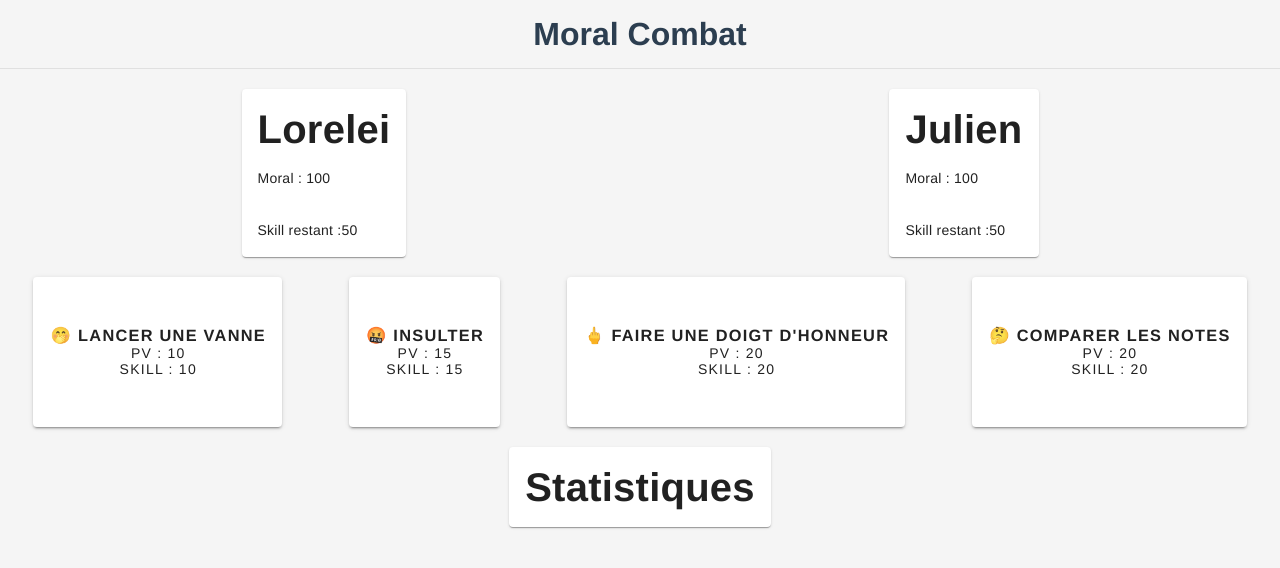
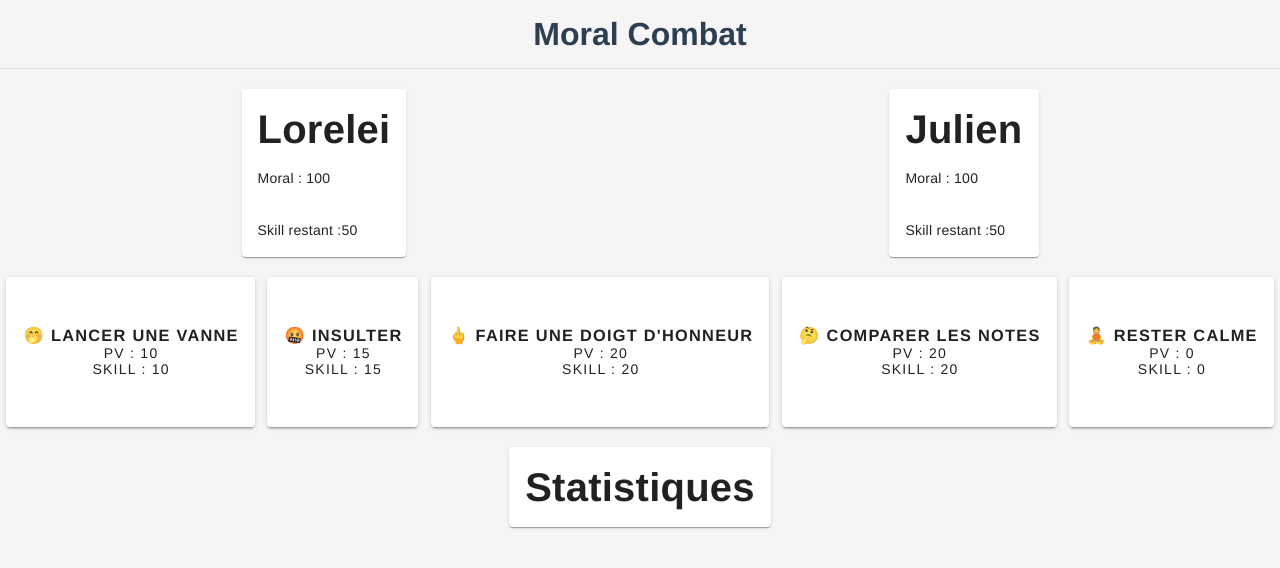
Before and after one commit to Meii-Dicale/moral-combat, a Vue app: page / in a window 1280 px wide. Shown: the top 568 px of the page. Built offline with nearby package versions, Linux system fonts and the light colour scheme.

Commit message:
mecanique de jeu

```diff
--- a/src/App.vue
+++ b/src/App.vue
@@ -2,28 +2,76 @@
   <div id="app">
 <Navbar />
 <ZoneCombat />
-<InterfaceCompetence />
+<InterfaceCompetence @competence-utilisee="handleCompetence" />
 <Statistiques />
   </div>
 </template>
 
-<script>
+<script setup>
+import { ref, provide } from 'vue';
 import InterfaceCompetence from './component/InterfaceCompetence.vue';
 import Navbar from './component/Navbar.vue';
 import Statistiques from './component/Statistiques.vue';
 import ZoneCombat from './component/ZoneCombat.vue';
 
+const combattants = ref([
+  {id: 1, nom: "Lorelei", moral: 100, skill: 50, image: ""},
+  {id: 2, nom: "Julien", moral: 100, skill: 50, image: ""}
+]);
 
-export default {
-  name: 'App',
-  components: {
-    Navbar,
-    ZoneCombat,
-    InterfaceCompetence,
-    Statistiques
+const competences = ref([
+  {id: 1, nom: "🤭 Lancer une vanne", valuePV: 10, valueSkill: 10},
+  {id: 2, nom: "🤬 Insulter", valuePV: 15, valueSkill: 15},
+  {id: 3, nom: "🖕 Faire une doigt d'honneur", valuePV: 20, valueSkill: 20},
+  {id: 4, nom: "🤔 Comparer les notes", valuePV: 20, valueSkill: 20},
+  {id: 5, nom: "🧘 Rester calme", valuePV: 0, valueSkill: 0},
+]);
+
+provide('combattants', combattants);
+
+const appliquerCompetence = (attaquantId, defenseurId, competence) => {
+  const attaquant = combattants.value.find(c => c.id === attaquantId);
+  const defenseur = combattants.value.find(c => c.id === defenseurId);
+
+  if (attaquant && defenseur) {
+    if (attaquant.skill >= competence.valueSkill) {
+      defenseur.moral = Math.max(0, defenseur.moral - competence.valuePV);
+      attaquant.skill = Math.max(0, attaquant.skill - competence.valueSkill);
+      attaquant.skill++
+      return true;
+    }
   }
+  return false;
+};
 
-}
+const tourOrdinateur = () => {
+  const competenceAleatoire = competences.value[Math.floor(Math.random() * competences.value.length)];
+
+  const succes = appliquerCompetence(2, 1, competenceAleatoire);
+
+  if (succes) {
+    console.log(`L'ordinateur utilise: ${competenceAleatoire.nom}`);
+  } else {
+    // Si pas assez de skill, utiliser la compétence 5 (Rester calme)
+    const competenceCalme = competences.value.find(c => c.id === 5);
+    if (competenceCalme) {
+      appliquerCompetence(2, 1, competenceCalme);
+      console.log(`L'ordinateur utilise: ${competenceCalme.nom}`);
+    }
+  }
+};
+
+const handleCompetence = (competence) => {
+  const succes = appliquerCompetence(1, 2, competence);
+
+  if (succes) {
+    setTimeout(() => {
+      tourOrdinateur();
+    }, 500);
+  } else {
+    alert('Pas assez de skill pour utiliser cette compétence');
+  }
+};
 </script>
 
 <style scoped>
--- a/src/component/InterfaceCompetence.vue
+++ b/src/component/InterfaceCompetence.vue
@@ -12,14 +12,23 @@
 
 <script setup >
 import { ref } from 'vue';
+
+const emit = defineEmits(['competence-utilisee']);
+
 const competences = ref([
     {id: 1, nom: "🤭 Lancer une vanne", valuePV: 10, valueSkill: 10},
     {id: 2, nom: "🤬 Insulter", valuePV: 15, valueSkill: 15},
     {id: 3, nom: "🖕 Faire une doigt d'honneur", valuePV: 20, valueSkill: 20},
     {id: 4, nom: "🤔 Comparer les notes", valuePV: 20, valueSkill: 20},
+    {id: 5, nom: "🧘 Rester calme", valuePV: 0, valueSkill: 0},
+
 ])
+
 const utiliserCompetence = (id) => {
-    console.log(id)
+    const competence = competences.value.find(c => c.id === id);
+    if (competence) {
+        emit('competence-utilisee', competence);
+    }
 }
 </script>
 
--- a/src/component/ZoneCombat.vue
+++ b/src/component/ZoneCombat.vue
@@ -17,10 +17,8 @@
 </template>
 
 <script setup>
-import { ref } from 'vue';
+import { inject } from 'vue';
 
-const combattants = ref([
-    {id: 1, nom: "Lorelei", moral: 100, skill:50, image: ""},
-    {id: 2, nom: "Julien", moral: 100, skill:50, image: ""}
-])
+// Récupérer les combattants depuis le parent (App.vue)
+const combattants = inject('combattants');
 </script>
```
